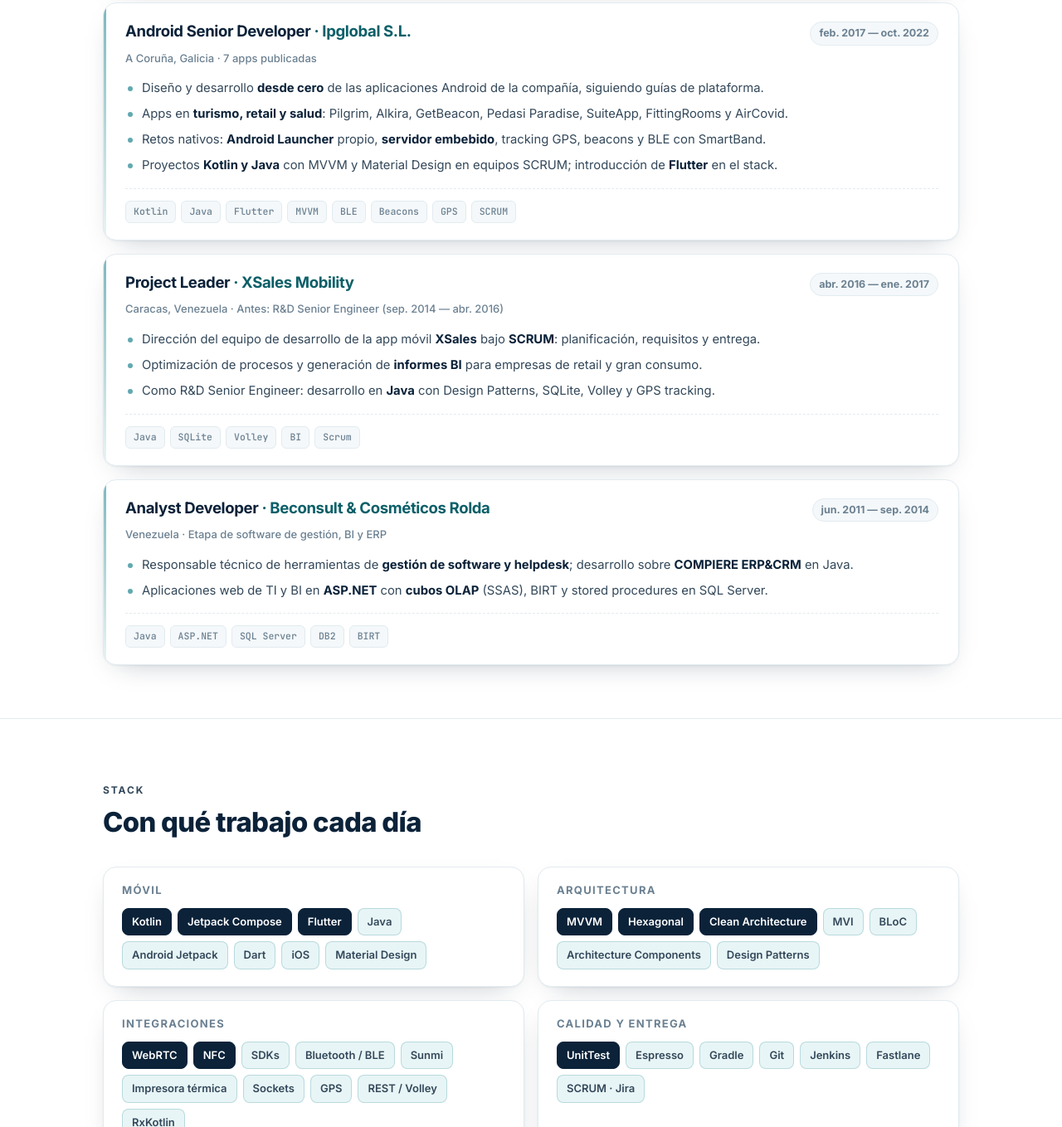
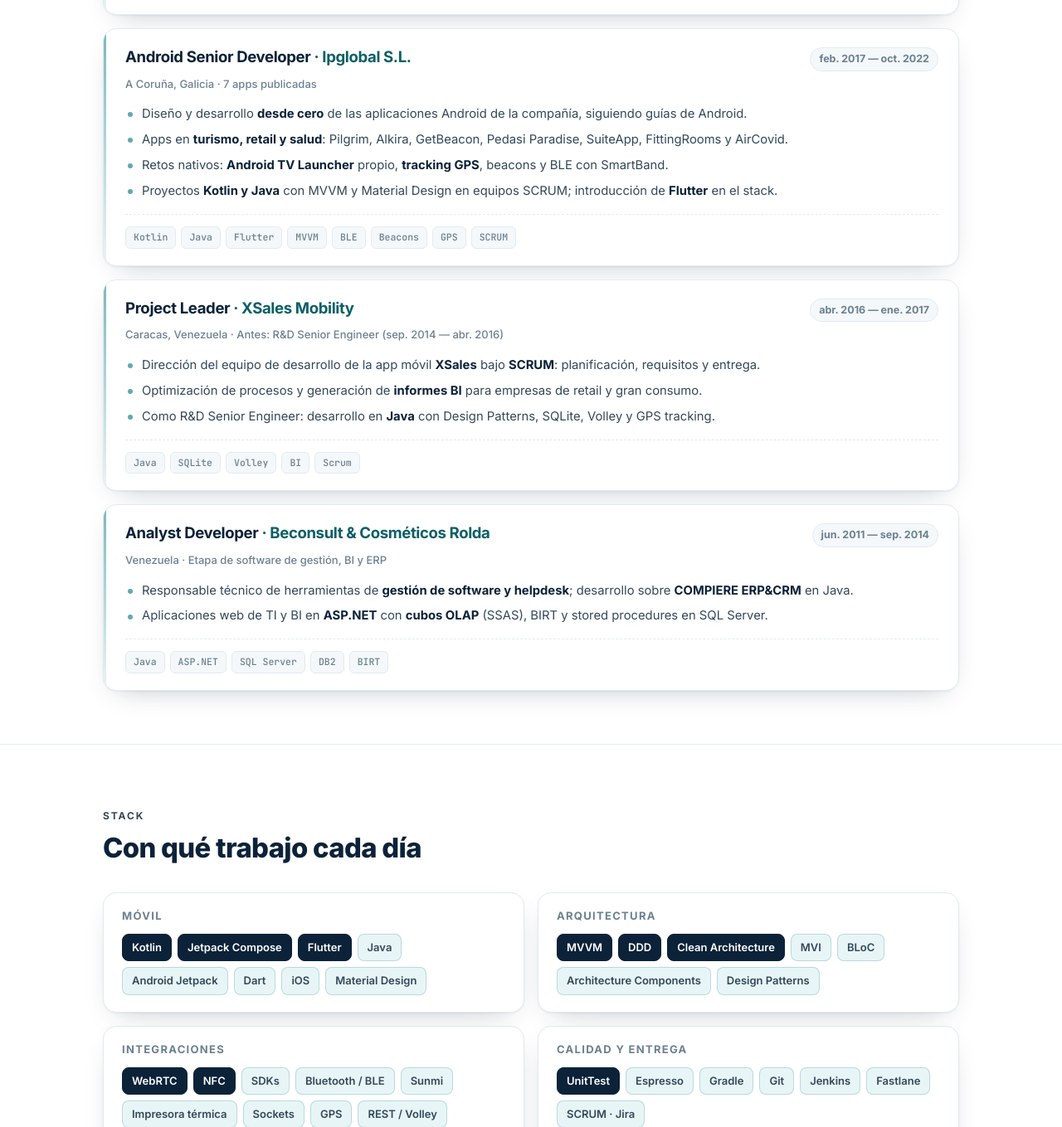
Before and after one commit to oscarcidcoder/know-me, a plain HTML site: page index.html in a window 1280 px wide. Shown: the part 2214-3573 px from the top of the page at 83% size. Drawn offline with Linux system fonts and the light colour scheme.

Commit message:
Update architecture references in index.html

```diff
--- a/index.html
+++ b/index.html
@@ -406,7 +406,7 @@
             con tests, CI/CD y estándares compartidos con el equipo.
           </p>
           <p>
-            Me gusta el código que se puede leer dentro de un año: <b>MVVM, MVI, Clean y Hexagonal</b>
+            Me gusta el código que se puede leer dentro de un año: <b>MVVM, MVI, Clean y DDD</b>
             no son moda, son la forma de que un equipo de cinco no se pise. Y ahora incorporo
             <b>AI-assisted development</b> y orquestación de agentes al ciclo de vida del software,
             con criterio y revisión.
@@ -454,6 +454,7 @@
             <li>Desarrollo y mantenimiento de la app de <b>punto de venta Top-Up en Flutter</b>, referente del canal retail de la compañía.</li>
             <li>Diseño bajo <b>arquitectura hexagonal con BLoC</b>, aislando dominio y facilitando test y evolución de features.</li>
             <li>Integración del <b>hardware del terminal Sunmi</b>: NFC, impresora térmica Bluetooth y periféricos, sobre Android e iOS.</li>
+            <li>Desarrollo de <b>librería para integración de módulo NFC</b> en Sunmi P3H</li>
             <li>Análisis de mejoras y nuevas funcionalidades junto a negocio, con <b>desarrollo asistido por IA</b>.</li>
           </ul>
           <div class="tags"><span class="tag">Flutter</span><span class="tag">Dart</span><span class="tag">BLoC</span><span class="tag">Hexagonal</span><span class="tag">Android</span><span class="tag">iOS</span><span class="tag">Sunmi</span><span class="tag">NFC</span><span class="tag">Git · Jira</span></div>
@@ -481,9 +482,9 @@
           </div>
           <p class="job-meta">A Coruña, Galicia · 7 apps publicadas</p>
           <ul>
-            <li>Diseño y desarrollo <b>desde cero</b> de las aplicaciones Android de la compañía, siguiendo guías de plataforma.</li>
+            <li>Diseño y desarrollo <b>desde cero</b> de las aplicaciones Android de la compañía, siguiendo guías de Android.</li>
             <li>Apps en <b>turismo, retail y salud</b>: Pilgrim, Alkira, GetBeacon, Pedasi Paradise, SuiteApp, FittingRooms y AirCovid.</li>
-            <li>Retos nativos: <b>Android Launcher</b> propio, <b>servidor embebido</b>, tracking GPS, beacons y BLE con SmartBand.</li>
+            <li>Retos nativos: <b>Android TV Launcher</b> propio, <b>tracking GPS</b>, beacons y BLE con SmartBand.</li>
             <li>Proyectos <b>Kotlin y Java</b> con MVVM y Material Design en equipos SCRUM; introducción de <b>Flutter</b> en el stack.</li>
           </ul>
           <div class="tags"><span class="tag">Kotlin</span><span class="tag">Java</span><span class="tag">Flutter</span><span class="tag">MVVM</span><span class="tag">BLE</span><span class="tag">Beacons</span><span class="tag">GPS</span><span class="tag">SCRUM</span></div>
@@ -538,7 +539,7 @@
         <div class="stack-card reveal">
           <h3>Arquitectura</h3>
           <div class="chips">
-            <span class="chip hi">MVVM</span><span class="chip hi">Hexagonal</span><span class="chip hi">Clean Architecture</span>
+            <span class="chip hi">MVVM</span><span class="chip hi">DDD</span><span class="chip hi">Clean Architecture</span>
             <span class="chip">MVI</span><span class="chip">BLoC</span><span class="chip">Architecture Components</span><span class="chip">Design Patterns</span>
           </div>
         </div>
```
